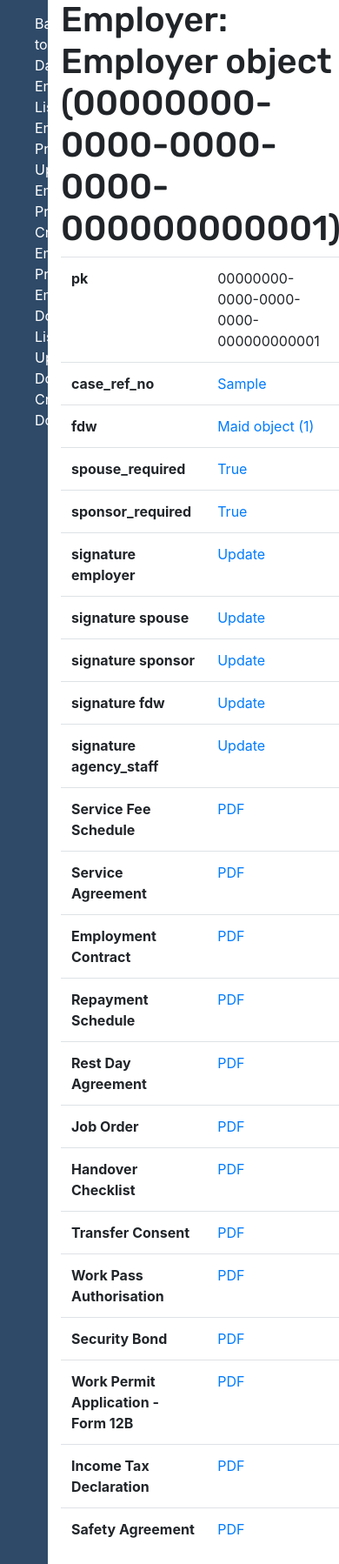
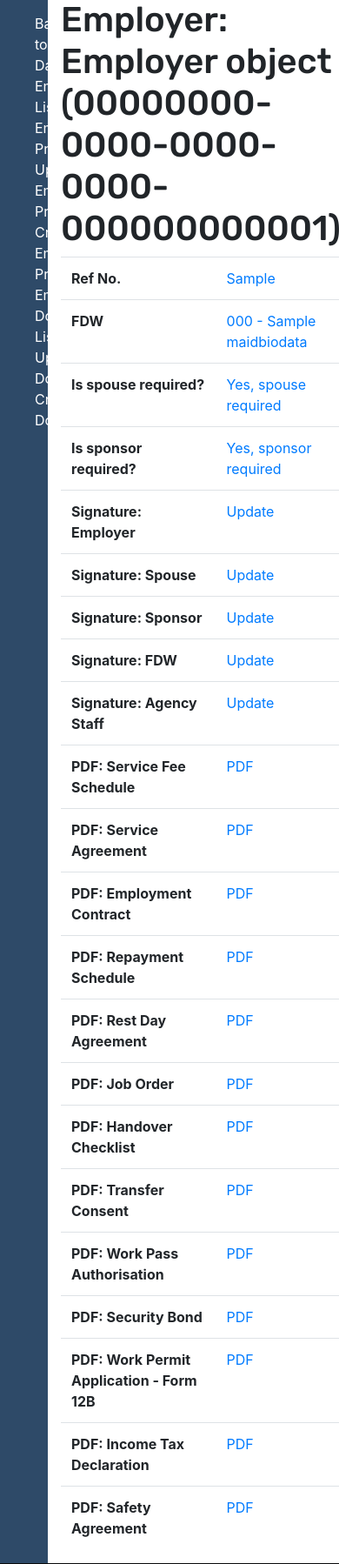
Before and after one commit to johnbenedictyan/Online-Helper-Website, a Django app: template employer_documentation/templates/employer_documentation/employerdoc_detail.html in a window 390 px wide. Shown: the part 90-1888 px from the top of the page at 87% size. Run offline with Django 3.2, Linux system fonts and the light colour scheme; the template is opened without the code that fills it: values that come from a table or form of the project are taken from there, others are empty; tables that the repository leaves empty hold one stand-in row (values such as "Sample post"); parts of the project's set-up code (start-up, migrations or seed data) failed here and were passed over; some libraries are stand-ins or nearby versions.

Commit message:
Obfuscate employer email and mobile on employer_list_route. Add verbose names to fields and improve mobile regex. Update templates.

```diff
--- a/employer_documentation/models.py
+++ b/employer_documentation/models.py
@@ -27,21 +27,29 @@ class Employer(models.Model):
     )
     agency_employee = models.ForeignKey(
         AgencyEmployee,
+        verbose_name=_('Assigned Agent / Salesperson'),
         on_delete=models.RESTRICT
     )
-    employer_name = models.CharField(max_length=40)
+    employer_name = models.CharField(
+        verbose_name=_('Employer Name'),
+        max_length=40
+    )
     employer_email = models.EmailField(verbose_name=_('Email Address'))
     employer_mobile_number = models.CharField(
         verbose_name=_('Mobile Number'),
         max_length=10,
         validators=[
             RegexValidator(
-                regex='^[0-9]*$',
+                regex='^[8-9][0-9]{7}$',
+                # regex='^[8-9][0-9]{7}[0-9]*$',
                 message=_('Please enter a valid contact number')
             )
         ]
     )
-    employer_nric = models.CharField(max_length=20)
+    employer_nric = models.CharField(
+        verbose_name=_('NRIC / FIN'),
+        max_length=20
+    )
     employer_address_1 = models.CharField(
         verbose_name=_('Street Address'),
         max_length=100,
@@ -81,11 +89,17 @@ class EmployerDoc(models.Model):
     spouse_required = models.BooleanField(
         verbose_name=_("Is spouse requried? A spouse required if Employer's \
             monthly income < S$3,000 per month."),
-        choices=TrueFalseChoices('Yes, required', 'No, not required'),
+        choices=TrueFalseChoices(
+            'Yes, spouse required',
+            'No, spouse not required'
+        ),
     )
     sponsor_required = models.BooleanField(
         verbose_name=_("Is sponsor requried?"),
-        choices=TrueFalseChoices('Yes, required', 'No, not required'),
+        choices=TrueFalseChoices(
+            'Yes, sponsor required',
+            'No, sponsor not required'
+        ),
     )
 
     # Service Fee Schedule
@@ -599,37 +613,37 @@ class EmployerDocMaidStatus(models.Model):
         related_name='rn_maidstatus_ed'
     )
     ipa_approval_date = models.DateField(
-        verbose_name='In Principle Approval (IPA) Date',
+        verbose_name=_('In Principle Approval (IPA) Date'),
         blank=True,
         null=True
     )
     security_bond_approval_date = models.DateField(
-        verbose_name='Security Bond Approval Date',
+        verbose_name=_('Security Bond Approval Date'),
         blank=True,
         null=True
     )
     arrival_date = models.DateField(
-        verbose_name='FDW Arrival Date',
+        verbose_name=_('FDW Arrival Date'),
         blank=True,
         null=True
     )
     thumb_print_date = models.DateField(
-        verbose_name='FDW Thumb Print Date',
+        verbose_name=_('FDW Thumb Print Date'),
         blank=True,
         null=True
     )
     sip_date = models.DateField(
-        verbose_name='Settling-In Programme (SIP) Date',
+        verbose_name=_('Settling-In Programme (SIP) Date'),
         blank=True,
         null=True
     )
     fdw_work_commencement_date = models.DateField(
-        verbose_name='FDW Work Commencement Date',
+        verbose_name=_('FDW Work Commencement Date'),
         blank=True,
         null=True
     )
     work_permit_no = models.CharField(
-        verbose_name='Work Permit Number',
+        verbose_name=_('Work Permit Number'),
         max_length=20,
         blank=True,
         null=True
--- a/employer_documentation/templates/employer_documentation/employerdoc_detail.html
+++ b/employer_documentation/templates/employer_documentation/employerdoc_detail.html
@@ -16,95 +16,91 @@
     <table class="table">
         <tbody>
             <tr>
-                <th scope="row">pk</th>
-                <td>{{ object.pk }}</td>
-            </tr>
-            <tr>
-                <th scope="row">case_ref_no</th>
+                <th scope="row">Ref No.</th>
                 <td><a href="{% url 'employerdoc_update_route' employer_pk=object.employer.pk employerdoc_pk=object.pk %}">{{ object.case_ref_no }}</a></td>
             </tr>
             <tr>
-                <th scope="row">fdw</th>
-                <td><a href="#">{{ object.fdw }}</a></td>
+                <th scope="row">FDW</th>
+                <td><a href="#">{{ object.fdw.reference_number }} - {{ object.fdw.biodata.name }}</a></td>
             </tr>
             <tr>
-                <th scope="row">spouse_required</th>
-                <td><a href="{% url 'employerdoc_update_route' employer_pk=object.employer.pk employerdoc_pk=object.pk %}">{{ object.spouse_required }}</a></td>
+                <th scope="row">Is spouse required?</th>
+                <td><a href="{% url 'employerdoc_update_route' employer_pk=object.employer.pk employerdoc_pk=object.pk %}">{{ object.get_spouse_required_display }}</a></td>
             </tr>
             <tr>
-                <th scope="row">sponsor_required</th>
-                <td><a href="{% url 'employerdoc_update_route' employer_pk=object.employer.pk employerdoc_pk=object.pk %}">{{ object.sponsor_required }}</a></td>
+                <th scope="row">Is sponsor required?</th>
+                <td><a href="{% url 'employerdoc_update_route' employer_pk=object.employer.pk employerdoc_pk=object.pk %}">{{ object.get_sponsor_required_display }}</a></td>
             </tr>
             <tr>
-                <th scope="row">signature employer</th>
+                <th scope="row">Signature: Employer</th>
                 <td><a href="{% url 'signature_employer_update_route' employer_pk=object.employer.pk employerdoc_pk=object.pk docsig_pk=object.rn_signatures_ed.pk %}">{% if object.rn_signatures_ed.employer_signature %}Update{% else %}Sign{% endif %}</a></td>
             </tr>
             <tr>
-                <th scope="row">signature spouse</th>
+                <th scope="row">Signature: Spouse</th>
                 <td><a href="{% url 'signature_spouse_update_route' employer_pk=object.employer.pk employerdoc_pk=object.pk docsig_pk=object.rn_signatures_ed.pk %}">{% if object.rn_signatures_ed.spouse_signature %}Update{% else %}Sign{% endif %}</a></td>
             </tr>
             <tr>
-                <th scope="row">signature sponsor</th>
+                <th scope="row">Signature: Sponsor</th>
                 <td><a href="{% url 'signature_sponsor_update_route' employer_pk=object.employer.pk employerdoc_pk=object.pk docsig_pk=object.rn_signatures_ed.pk %}">{% if object.rn_signatures_ed.sponsor_signature %}Update{% else %}Sign{% endif %}</a></td>
             </tr>
             <tr>
-                <th scope="row">signature fdw</th>
+                <th scope="row">Signature: FDW</th>
                 <td><a href="{% url 'signature_fdw_update_route' employer_pk=object.employer.pk employerdoc_pk=object.pk docsig_pk=object.rn_signatures_ed.pk %}">{% if object.rn_signatures_ed.fdw_signature %}Update{% else %}Sign{% endif %}</a></td>
             </tr>
             <tr>
-                <th scope="row">signature agency_staff</th>
+                <th scope="row">Signature: Agency Staff</th>
                 <td><a href="{% url 'signature_agency_staff_update_route' employer_pk=object.employer.pk employerdoc_pk=object.pk docsig_pk=object.rn_signatures_ed.pk %}">{% if object.rn_signatures_ed.agency_staff_signature %}Update{% else %}Sign{% endif %}</a></td>
             </tr>
             <tr>
-                <th scope="row">Service Fee Schedule</th>
+                <th scope="row">PDF: Service Fee Schedule</th>
                 <td><a href="{% url 'pdf_service_fee_schedule' employer_pk=object.employer.pk employerdoc_pk=object.pk %}">PDF</a></td>
             </tr>
             <tr>
-                <th scope="row">Service Agreement</th>
+                <th scope="row">PDF: Service Agreement</th>
                 <td><a href="{% url 'pdf_service_agreement' employer_pk=object.employer.pk employerdoc_pk=object.pk %}">PDF</a></td>
             </tr>
             <tr>
-                <th scope="row">Employment Contract</th>
+                <th scope="row">PDF: Employment Contract</th>
                 <td><a href="{% url 'pdf_employment_contract' employer_pk=object.employer.pk employerdoc_pk=object.pk %}">PDF</a></td>
             </tr>
             <tr>
-                <th scope="row">Repayment Schedule</th>
+                <th scope="row">PDF: Repayment Schedule</th>
                 <td><a href="{% url 'pdf_repayment_schedule' employer_pk=object.employer.pk employerdoc_pk=object.pk %}">PDF</a></td>
             </tr>
             <tr>
-                <th scope="row">Rest Day Agreement</th>
+                <th scope="row">PDF: Rest Day Agreement</th>
                 <td><a href="{% url 'pdf_rest_day_agreement' employer_pk=object.employer.pk employerdoc_pk=object.pk %}">PDF</a></td>
             </tr>
             <tr>
-                <th scope="row">Job Order</th>
+                <th scope="row">PDF: Job Order</th>
                 <td><a href="#">PDF</a></td>
             </tr>
             <tr>
-                <th scope="row">Handover Checklist</th>
+                <th scope="row">PDF: Handover Checklist</th>
                 <td><a href="{% url 'pdf_handover_checklist' employer_pk=object.employer.pk employerdoc_pk=object.pk %}">PDF</a></td>
             </tr>
             <tr>
-                <th scope="row">Transfer Consent</th>
+                <th scope="row">PDF: Transfer Consent</th>
                 <td><a href="{% url 'pdf_transfer_consent' employer_pk=object.employer.pk employerdoc_pk=object.pk %}">PDF</a></td>
             </tr>
             <tr>
-                <th scope="row">Work Pass Authorisation</th>
+                <th scope="row">PDF: Work Pass Authorisation</th>
                 <td><a href="{% url 'pdf_work_pass_authorisation' employer_pk=object.employer.pk employerdoc_pk=object.pk %}">PDF</a></td>
             </tr>
             <tr>
-                <th scope="row">Security Bond</th>
+                <th scope="row">PDF: Security Bond</th>
                 <td><a href="{% url 'pdf_security_bond' employer_pk=object.employer.pk employerdoc_pk=object.pk %}">PDF</a></td>
             </tr>
             <tr>
-                <th scope="row">Work Permit Application - Form 12B</th>
+                <th scope="row">PDF: Work Permit Application - Form 12B</th>
                 <td><a href="{% url 'pdf_fdw_work_permit_12b' employer_pk=object.employer.pk employerdoc_pk=object.pk %}">PDF</a></td>
             </tr>
             <tr>
-                <th scope="row">Income Tax Declaration</th>
+                <th scope="row">PDF: Income Tax Declaration</th>
                 <td><a href="{% url 'pdf_income_tax_declaration' employer_pk=object.employer.pk employerdoc_pk=object.pk %}">PDF</a></td>
             </tr>
             <tr>
-                <th scope="row">Safety Agreement</th>
+                <th scope="row">PDF: Safety Agreement</th>
                 <td><a href="{% url 'pdf_safety_agreement' employer_pk=object.employer.pk employerdoc_pk=object.pk %}">PDF</a></td>
             </tr>
             {% comment %}
```
Also changed, not shown: employer_documentation/templates/employer_documentation/employer_list.html (+7 -5 lines), employer_documentation/templates/employer_documentation/employerdoc_list.html (+9 -9 lines).
